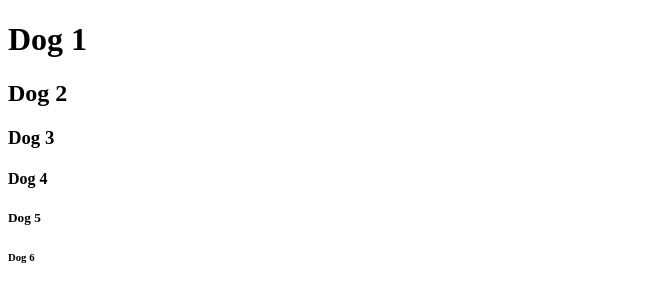
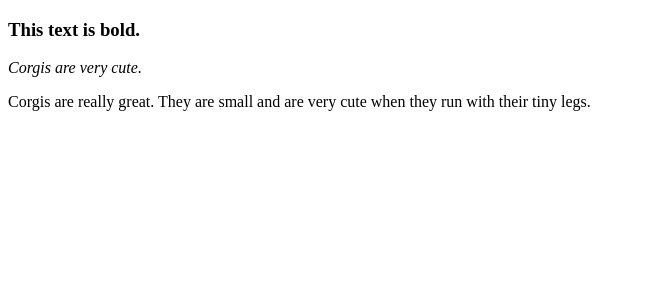
Before and after one commit to leah-h1/holberton-learning_web_programming, a plain HTML site: page index.html in a window 1280 px wide. Shown: the whole page, without its empty margins (0-645 px from the left). Drawn offline with Linux system fonts and the light colour scheme.

Commit message:
Update index.html

```diff
--- a/index.html
+++ b/index.html
@@ -1,11 +1,8 @@
 <!DOCTYPE html>
 <body>
 
-<h1>Dog 1</h1>
-<h2>Dog 2</h2>
-<h3>Dog 3</h3>
-<h4>Dog 4</h4>
-<h5>Dog 5</h5>
-<h6>Dog 6</h6>
+<h3><b>This text is bold.</b></h3>
+<p><i>Corgis are very cute.</i></p>
+<p>Corgis are really great. They are small and are very cute when they run with their tiny legs.</p>
 
 </body>
```
